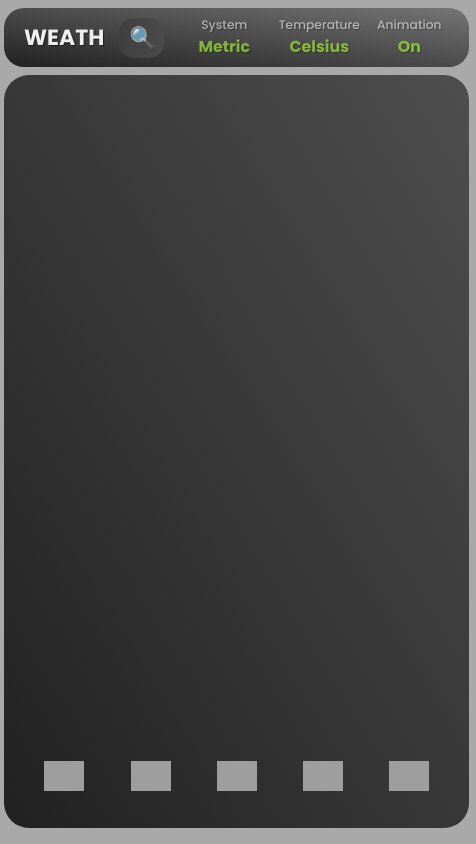
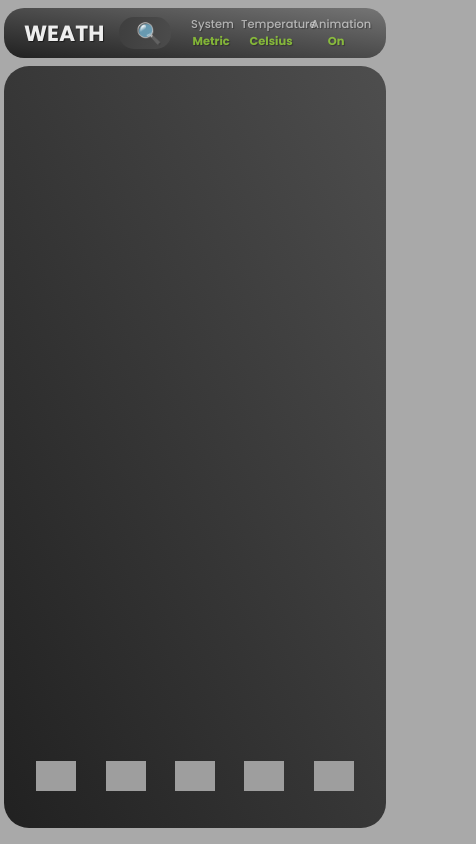
Before and after one commit to nzxf/weath, a website built with webpack: page dist/index.html in a window 390 px wide. Shown: the whole page, 476 px wide, since content can reach past the window. Built offline with Linux system fonts and the light colour scheme; no server answers; grey boxes are pictures that could not be loaded.

```diff
--- a/src/style/media.css
+++ b/src/style/media.css
@@ -42,6 +42,13 @@
     grid-template-columns: 1fr;
     column-gap: 0;
   }
+  .preference-container {
+    grid-template-columns: 50px 70px 60px;
+  }
+  .pref-button,
+  .pref-button > p {
+    font-size: 0.65rem;
+  }
   .sidebar-top,
   .sidebar,
   .sidebar-end {
```
Also changed, not shown: dist/bundle.js.
